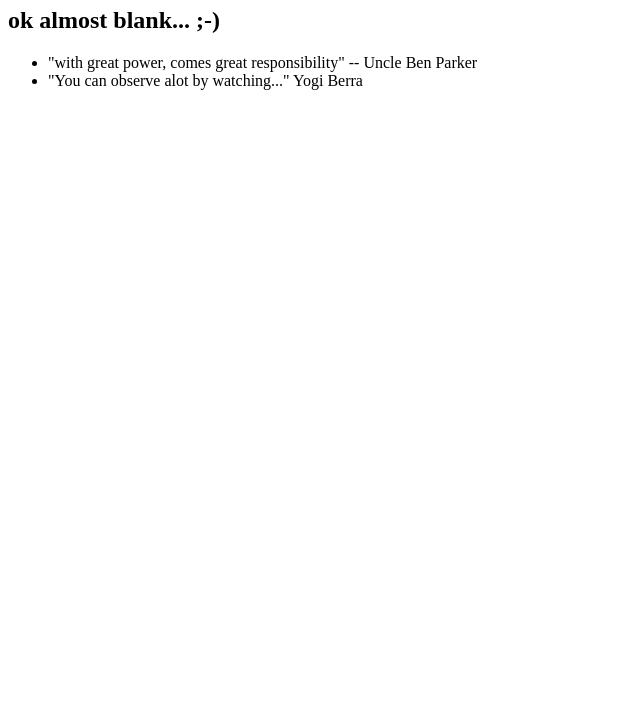
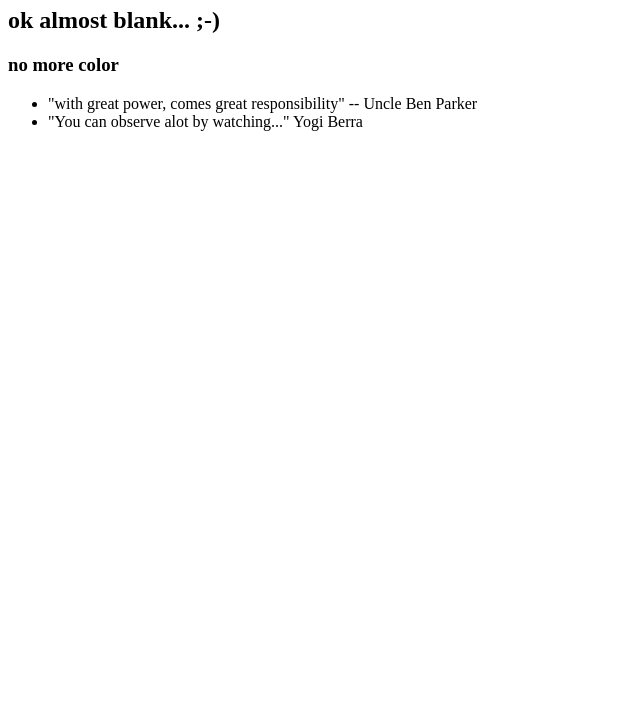
Before and after one commit to francisjoong/0main_openSAP_repo, a plain HTML site: page index.html in a window 1280 px wide. Shown: the part 73-800 px from the top of the page, without its empty margins (0-640 px from the left). Drawn offline with Linux system fonts and the light colour scheme.

Commit message:
added 3rd header and styles has no more color

```diff
--- a/index.html
+++ b/index.html
@@ -8,6 +8,8 @@
 	<body>
 		<h1> This web page is almost blank.</h1>
 		<h2> ok almost blank... ;-) </h2>
+		<h3> no more color </h3>
+
 		<ul>
 			<li>"with great power, comes great responsibility"  -- Uncle Ben Parker</li>
 			<li>"You can observe alot by watching..." Yogi Berra</li>
```
